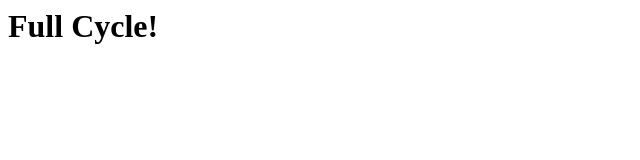
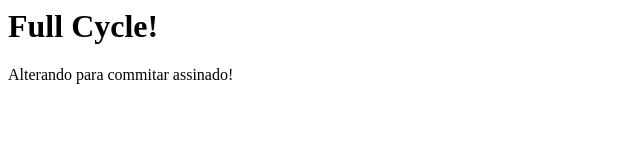
Before and after one commit to igordiuk/fc-git-flow, a plain HTML site: page index.html in a window 1280 px wide. Shown: the whole page, without its empty margins (0-640 px from the left). Drawn offline with Linux system fonts and the light colour scheme.

Commit message:
Second commit assign

```diff
--- a/index.html
+++ b/index.html
@@ -1 +1,2 @@
 <h1>Full Cycle!</h1>
+<p>Alterando para commitar assinado!</p>
```
